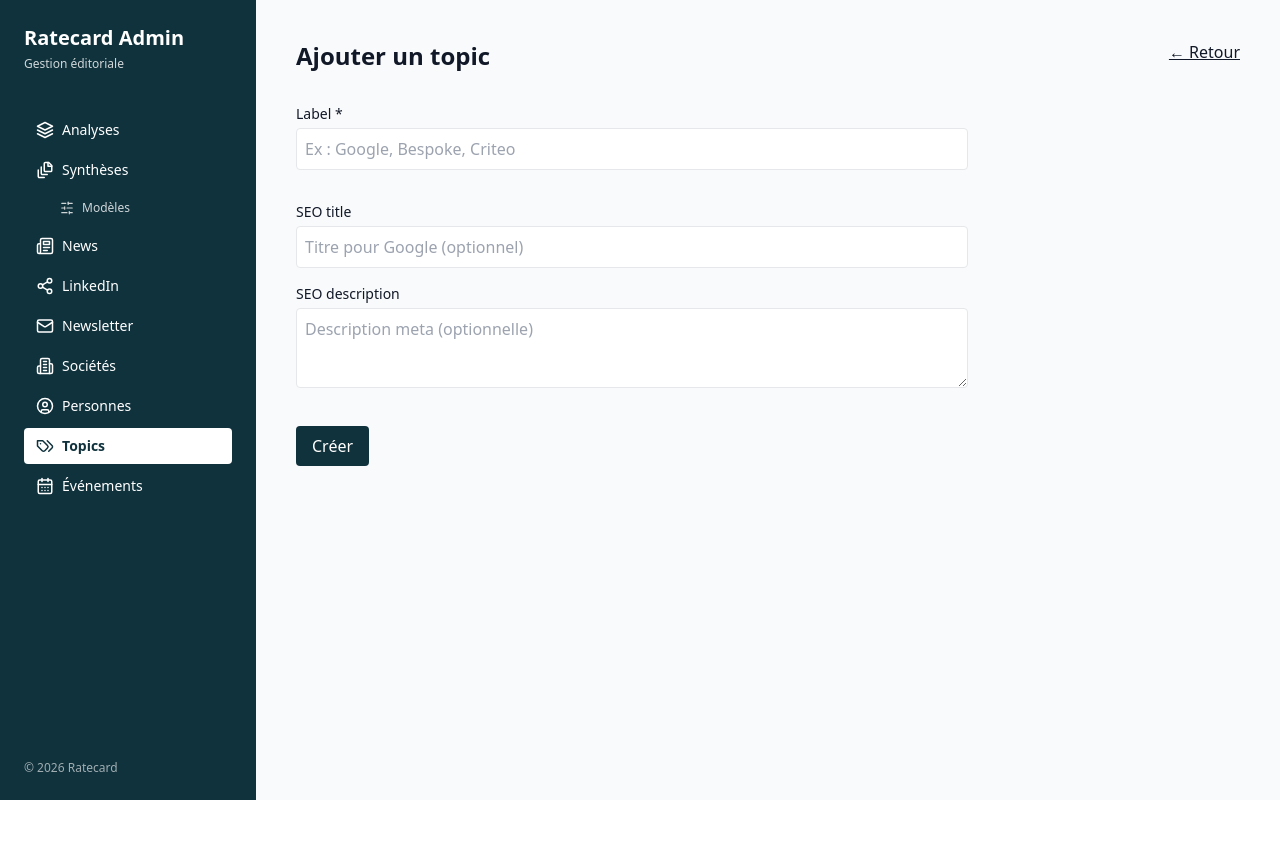
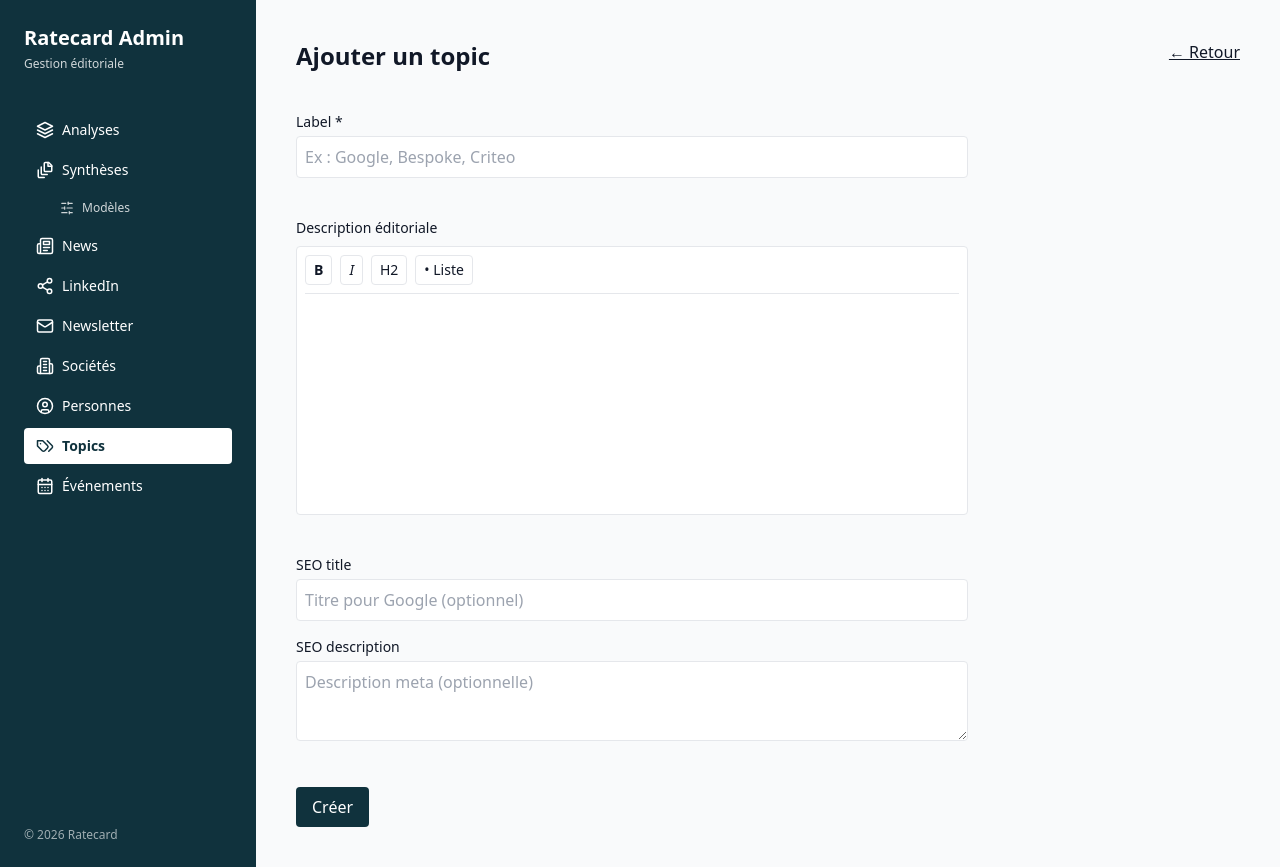
Before and after one commit to MisterFredo/ratecard, a Next.js app in the folder frontend/: page /admin/topic/create in a window 1280 px wide. Before the commit the page ends 800 px from the top, so only its background shows below. Built offline with nearby package versions, Linux system fonts and the light colour scheme; no server answers.

Commit message:
Update page.tsx

```diff
--- a/frontend/app/(admin)/admin/topic/create/page.tsx
+++ b/frontend/app/(admin)/admin/topic/create/page.tsx
@@ -5,12 +5,13 @@ import Link from "next/link";
 import { api } from "@/lib/api";
 import VisualSectionTopic from "@/components/visuals/VisualSectionTopic";
 import EntityBaseForm from "@/components/forms/EntityBaseForm";
+import HtmlEditor from "@/components/admin/HtmlEditor";
 
 const GCS = process.env.NEXT_PUBLIC_GCS_BASE_URL!;
 
 export default function CreateTopic() {
   const [label, setLabel] = useState("");
-  const [description, setDescription] = useState("");
+  const [description, setDescription] = useState(""); // 🔑 HTML éditorial
   const [seoTitle, setSeoTitle] = useState("");
   const [seoDescription, setSeoDescription] = useState("");
 
@@ -18,9 +19,9 @@ export default function CreateTopic() {
   const [squareUrl, setSquareUrl] = useState<string | null>(null);
   const [rectUrl, setRectUrl] = useState<string | null>(null);
 
-  // ---------------------------------------------------------
-  // CREATE
-  // ---------------------------------------------------------
+  /* ---------------------------------------------------------
+     CREATE
+  --------------------------------------------------------- */
   async function save() {
     if (!label.trim()) {
       alert("Label requis");
@@ -30,7 +31,7 @@ export default function CreateTopic() {
     try {
       const res = await api.post("/topic/create", {
         label,
-        description: description || null,
+        description: description || null, // 🔑 HTML
         seo_title: seoTitle || null,
         seo_description: seoDescription || null,
       });
@@ -48,11 +49,12 @@ export default function CreateTopic() {
     }
   }
 
-  // ---------------------------------------------------------
-  // UI
-  // ---------------------------------------------------------
+  /* ---------------------------------------------------------
+     UI
+  --------------------------------------------------------- */
   return (
-    <div className="space-y-8">
+    <div className="space-y-10">
+      {/* HEADER */}
       <div className="flex justify-between">
         <h1 className="text-2xl font-semibold">
           Ajouter un topic
@@ -62,21 +64,24 @@ export default function CreateTopic() {
         </Link>
       </div>
 
-      {/* FORM BASE (label + description) */}
+      {/* STRUCTURE */}
       <EntityBaseForm
-        values={{
-          name: label,
-          description,
-        }}
-        onChange={{
-          setName: setLabel,
-          setDescription,
-        }}
-        labels={{
-          name: "Label",
-          description: "Description éditoriale",
-        }}
+        values={{ name: label }}
+        onChange={{ setName: setLabel }}
+        labels={{ name: "Label" }}
       />
+
+      {/* DESCRIPTION HTML */}
+      <div className="space-y-2 max-w-2xl">
+        <label className="block text-sm font-medium">
+          Description éditoriale
+        </label>
+
+        <HtmlEditor
+          value={description}
+          onChange={setDescription}
+        />
+      </div>
 
       {/* SEO */}
       <div className="space-y-4 max-w-2xl">
@@ -99,12 +104,15 @@ export default function CreateTopic() {
           <textarea
             className="border p-2 w-full rounded h-20"
             value={seoDescription}
-            onChange={(e) => setSeoDescription(e.target.value)}
+            onChange={(e) =>
+              setSeoDescription(e.target.value)
+            }
             placeholder="Description meta (optionnelle)"
           />
         </div>
       </div>
 
+      {/* ACTION */}
       <button
         onClick={save}
         className="bg-ratecard-blue px-4 py-2 text-white rounded"
@@ -112,7 +120,7 @@ export default function CreateTopic() {
         Créer
       </button>
 
-      {/* VISUALS — POST CREATION */}
+      {/* VISUALS — POST CRÉATION */}
       {topicId && (
         <VisualSectionTopic
           topicId={topicId}
```
